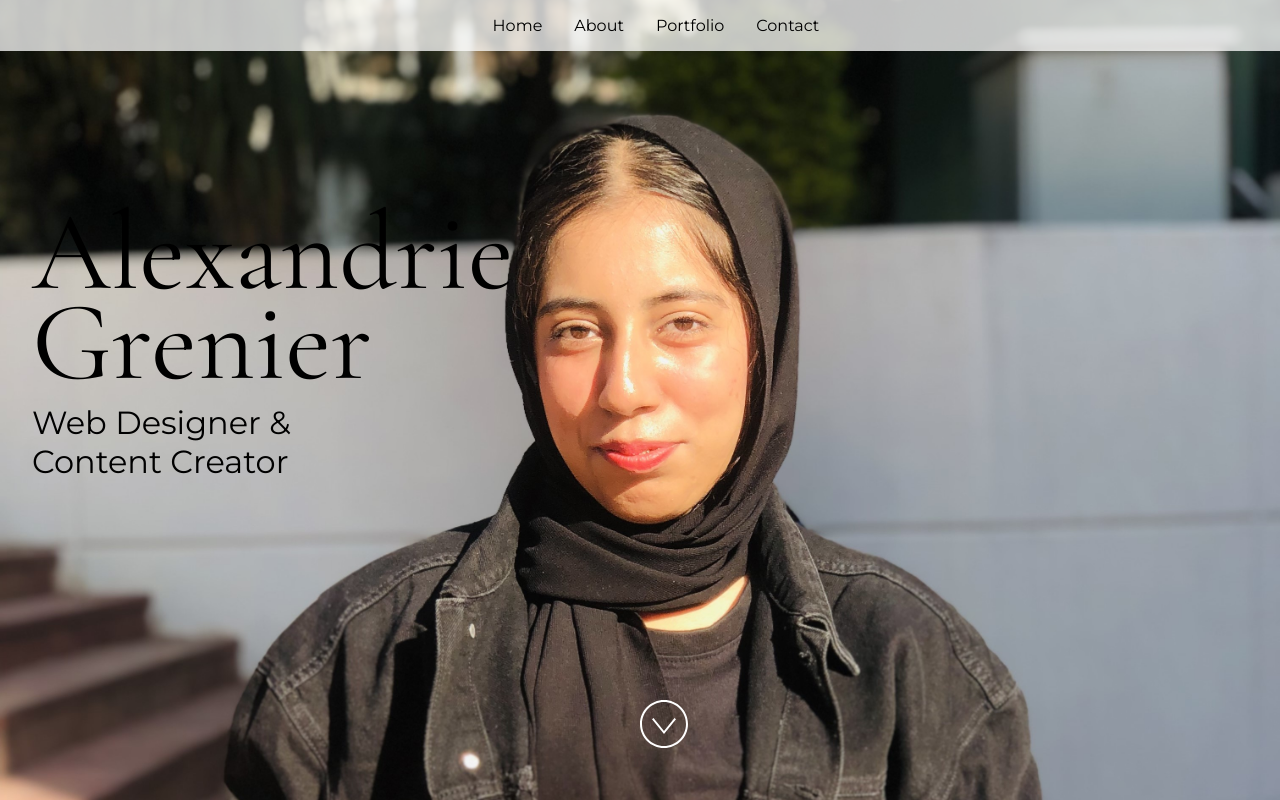
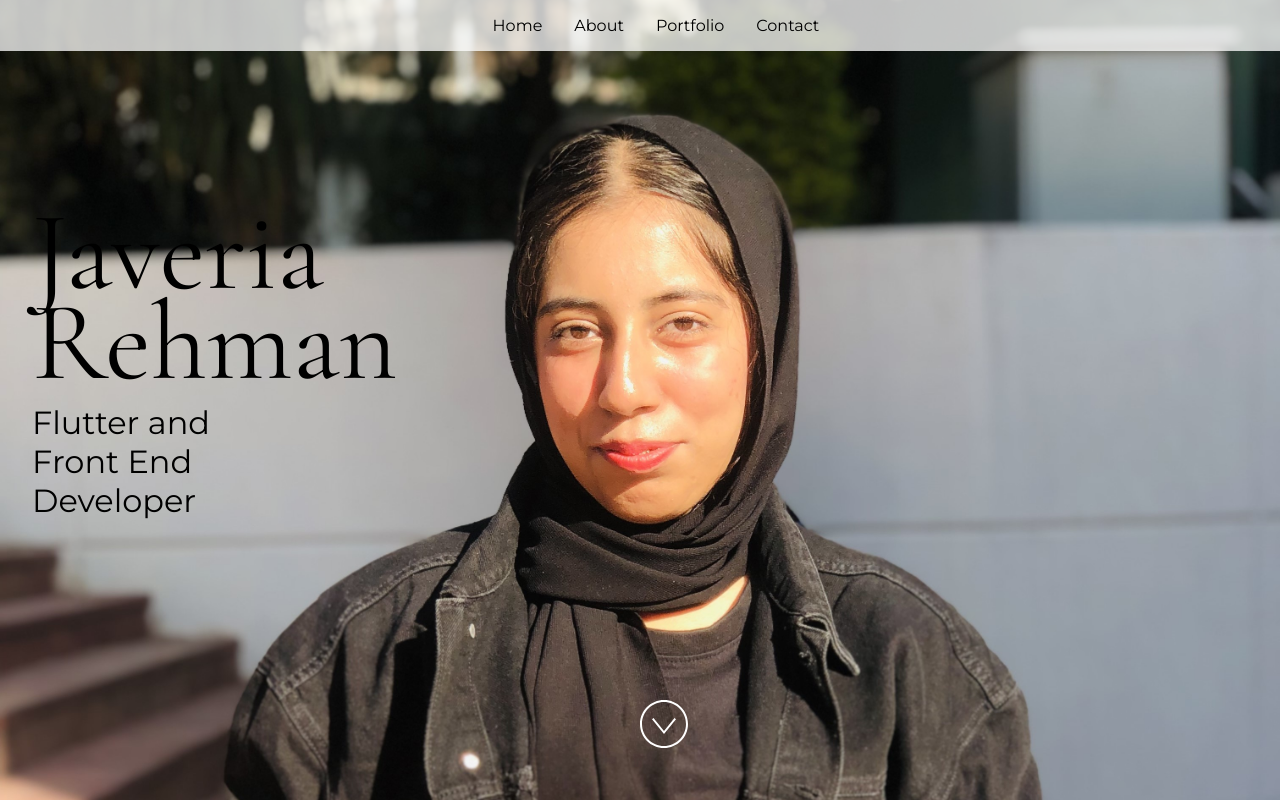
Before and after one commit to javeeriiaaa/Javeria_PortfolioWebsite, a React (Vite) app: page / in a window 1280 px wide. Built offline with nearby package versions, Linux system fonts and the light colour scheme.

Commit message:
App.jsx file modified

```diff
--- a/src/App.jsx
+++ b/src/App.jsx
@@ -24,15 +24,15 @@ import "./styles.css";
  * If you don't have one of the social sites listed, leave it as an empty string.
  */
 const siteProps = {
-  name: "Alexandrie Grenier",
-  title: "Web Designer & Content Creator",
-  email: "alex@example.com",
-  gitHub: "microsoft",
-  instagram: "microsoft",
-  linkedIn: "satyanadella",
-  medium: "",
-  twitter: "microsoft",
-  youTube: "Code",
+  name: "Javeria Rehman",
+  title: "Flutter and Front End Developer",
+  email: "jia.rehman122@gmail.com",
+  gitHub: "javeeriiaaa",
+  instagram: "javeeriiaaa",
+  linkedIn: "thejaveria",
+  //medium: "",
+  //twitter: "microsoft",
+  //youTube: "Code",
 };
 
 const primaryColor = "#4E567E";
```
